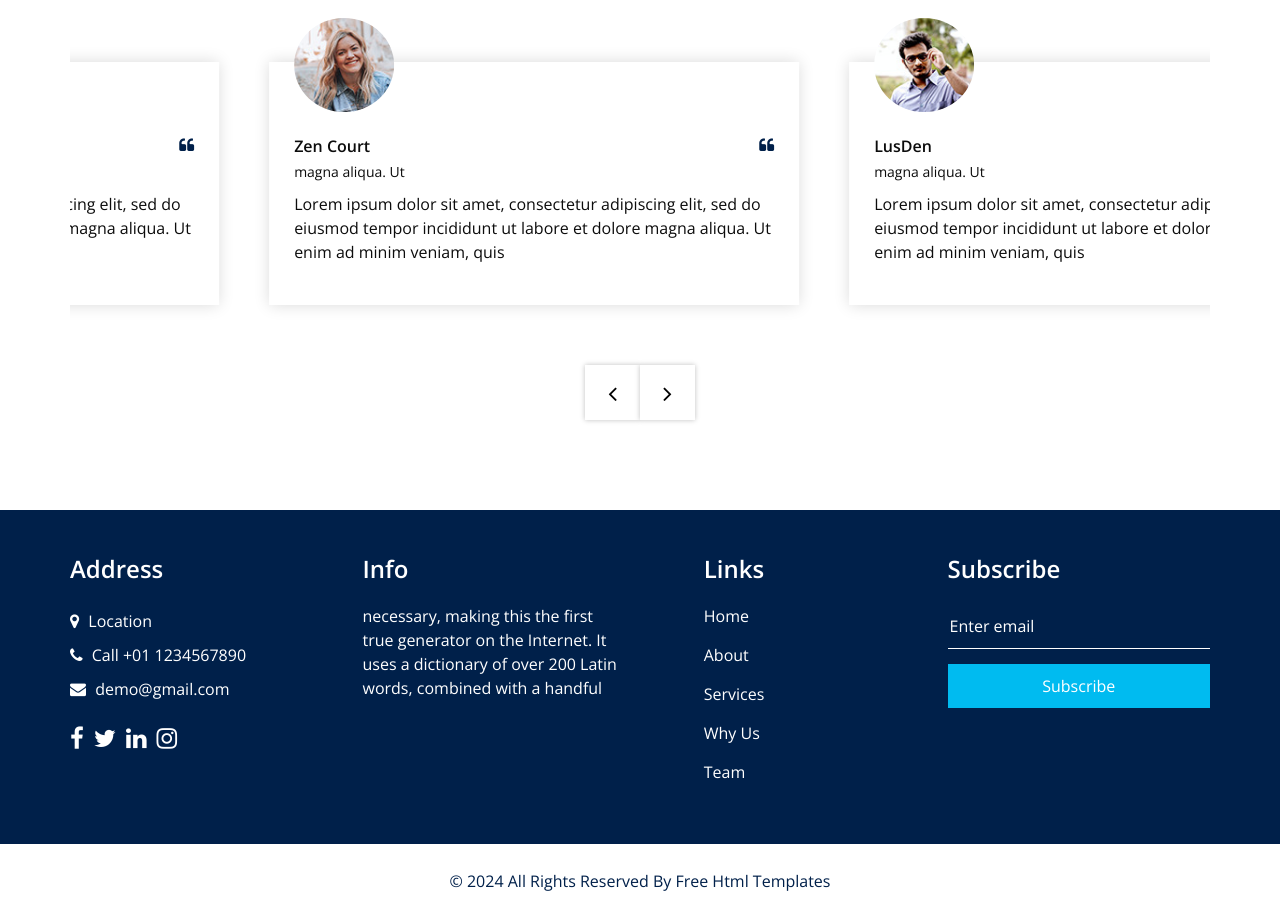
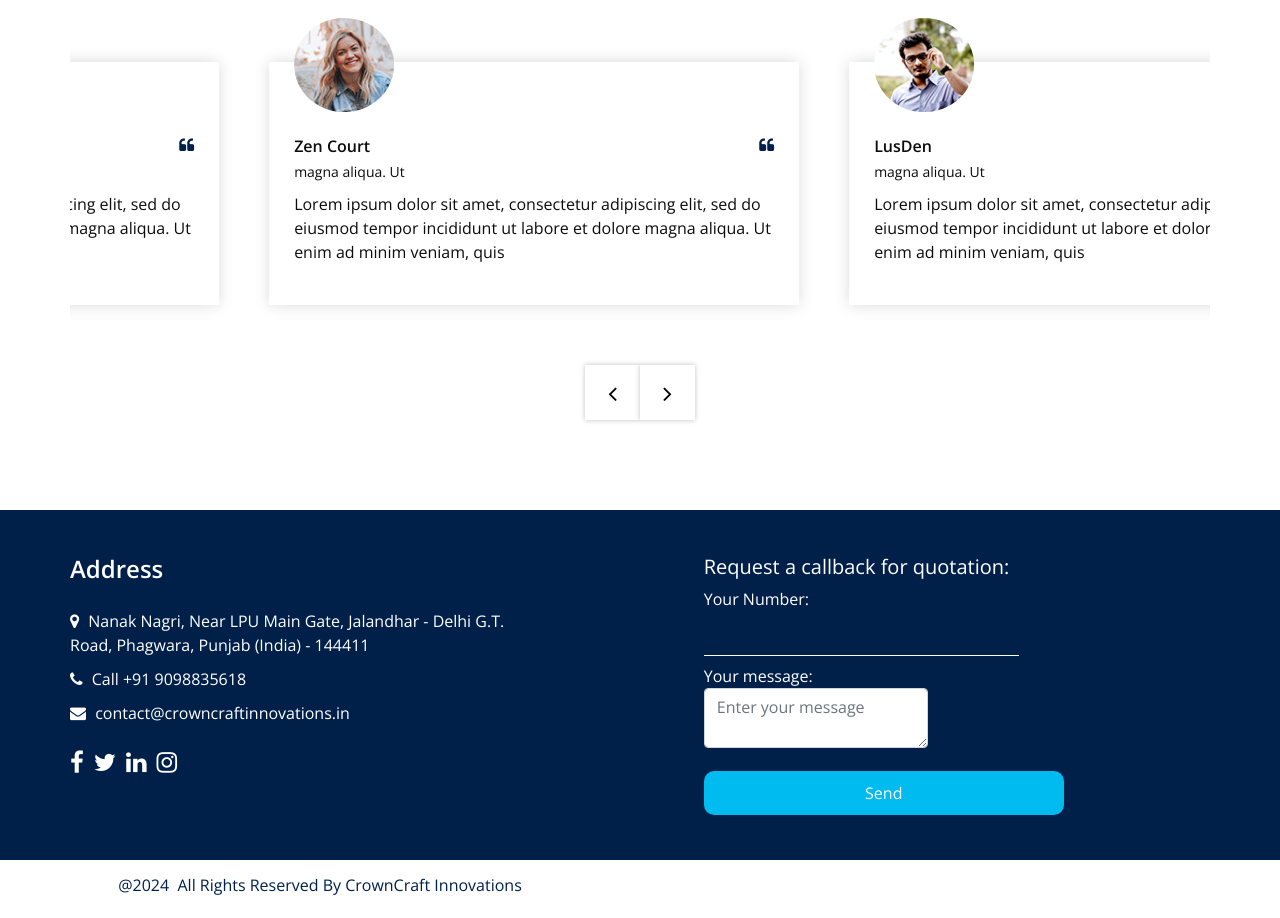
Before and after one commit to Harsh5784/crowncraftinnovations, a plain HTML site: page index.html in a window 1280 px wide. Shown: the part 4507-5425 px from the top of the page. Drawn offline with nearby package versions, Linux system fonts and the light colour scheme; some packages are replaced by stand-ins of ours.

Commit message:
updated footer-homepage

```diff
--- a/index.html
+++ b/index.html
@@ -632,7 +632,7 @@
   <section class="info_section layout_padding2">
     <div class="container">
       <div class="row">
-        <div class="col-md-6 col-lg-3 info_col">
+        <div class="col-md-6 col-lg-5 info_col style="margin-left:50px">
           <div class="info_contact">
             <h4>
               Address
@@ -641,19 +641,20 @@
               <a href="">
                 <i class="fa fa-map-marker" aria-hidden="true"></i>
                 <span>
-                  Location
+                  Nanak Nagri, Near LPU Main Gate, Jalandhar - Delhi G.T. Road,
+Phagwara, Punjab (India) - 144411
                 </span>
               </a>
               <a href="">
                 <i class="fa fa-phone" aria-hidden="true"></i>
                 <span>
-                  Call +01 1234567890
+                  Call +91 9098835618
                 </span>
               </a>
               <a href="">
                 <i class="fa fa-envelope" aria-hidden="true"></i>
                 <span>
-                  demo@gmail.com
+                  contact@crowncraftinnovations.in
                 </span>
               </a>
             </div>
@@ -673,51 +674,43 @@
             </a>
           </div>
         </div>
-        <div class="col-md-6 col-lg-3 info_col">
+        <div class="col-md-5 col-lg-4 mx-auto info_col" style="margin-left:550px;">
+
           <div class="info_detail">
-            <h4>
-              Info
-            </h4>
-            <p>
-              necessary, making this the first true generator on the Internet. It uses a dictionary of over 200 Latin words, combined with a handful
-            </p>
+            <h5>
+              Request a callback for quotation:
+            </h5>
+<form
+  action="https://formspree.io/f/xrbgdbke"
+  method="POST"
+>
+  <label>
+    Your Number:
+    <input type="number" name="number">
+  </label>
+    <label>
+      Your message:
+      <textarea
+        name="message"
+        id="message"
+        class="form-control w-100"
+        style="height: 60px; width: 100px;"
+        placeholder="Enter your message"
+        required
+      ></textarea>
+    </label>
+
+  </label>
+
+  </label>
+  <!-- your other form fields go here -->
+  <button type="submit"
+  style="border-radius: 10px;"
+  >Send</button>
+</form>
           </div>
         </div>
-        <div class="col-md-6 col-lg-2 mx-auto info_col">
-          <div class="info_link_box">
-            <h4>
-              Links
-            </h4>
-            <div class="info_links">
-              <a class="active" href="index.html">
-                Home
-              </a>
-              <a class="" href="about.html">
-                About
-              </a>
-              <a class="" href="service.html">
-                Services
-              </a>
-              <a class="" href="why.html">
-                Why Us
-              </a>
-              <a class="" href="team.html">
-                Team
-              </a>
-            </div>
-          </div>
-        </div>
-        <div class="col-md-6 col-lg-3 info_col ">
-          <h4>
-            Subscribe
-          </h4>
-          <form action="#">
-            <input type="text" placeholder="Enter email" />
-            <button type="submit">
-              Subscribe
-            </button>
-          </form>
-        </div>
+
       </div>
     </div>
   </section>
@@ -725,16 +718,17 @@
   <!-- end info section -->
 
   <!-- footer section -->
-  <section class="footer_section">
-    <div class="container">
-      <p>
-        &copy; <span id="displayYear"></span> All Rights Reserved By
-        <a href="https://html.design/">Free Html Templates</a>
+  <section class="footer_section col-lg-6 col-md-12 py-0" style="height: 40px;">
+    <div class="container text-center h-100">
+      <p class="mb-0 d-flex align-items-center justify-content-center h-100">
+        @<span id="displayYear"></span> &nbsp; All Rights Reserved By
+        CrownCraft Innovations
       </p>
     </div>
   </section>
+
+
   <!-- footer section -->
-
   <!-- jQery -->
   <script type="text/javascript" src="js/jquery-3.4.1.min.js"></script>
   <!-- popper js -->
```
Also changed, not shown: about.html (+2 -1 lines), service.html (+2 -1 lines), team.html (+10 -13 lines), why.html (+2 -1 lines).
